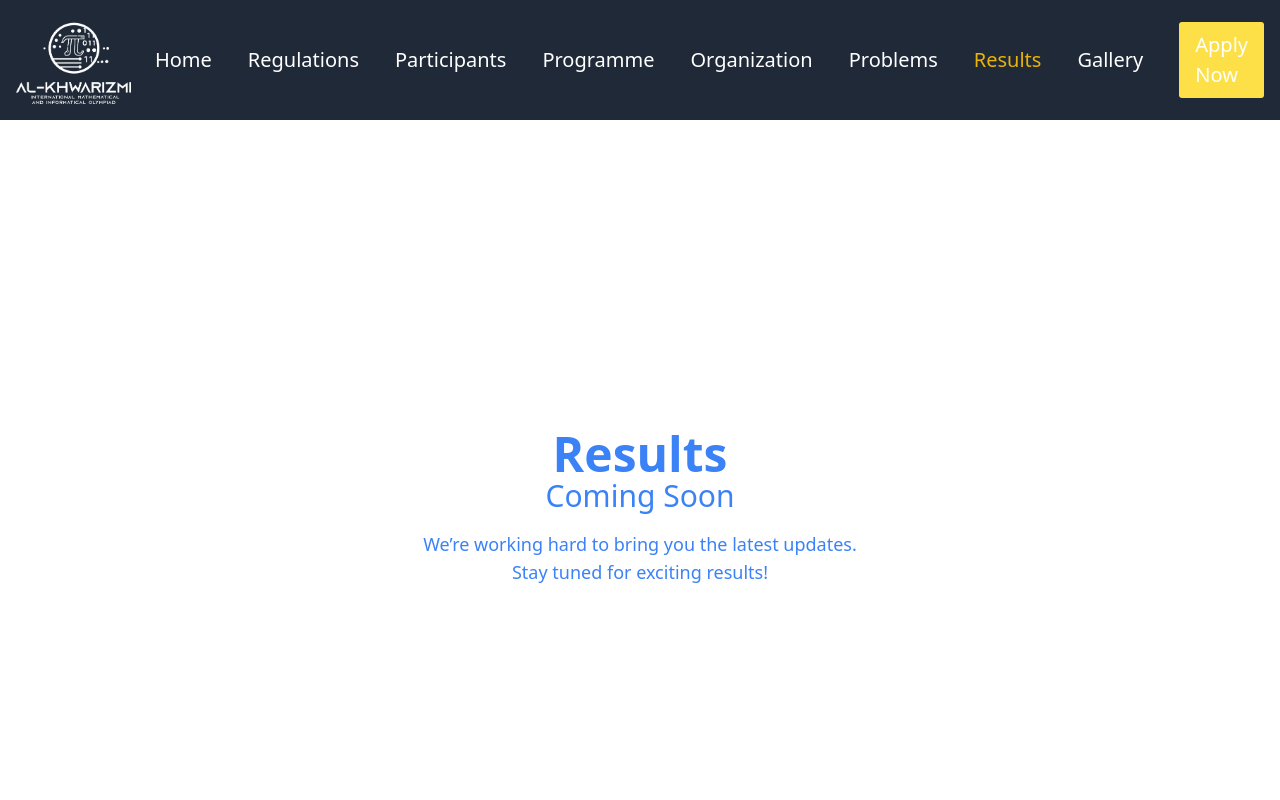
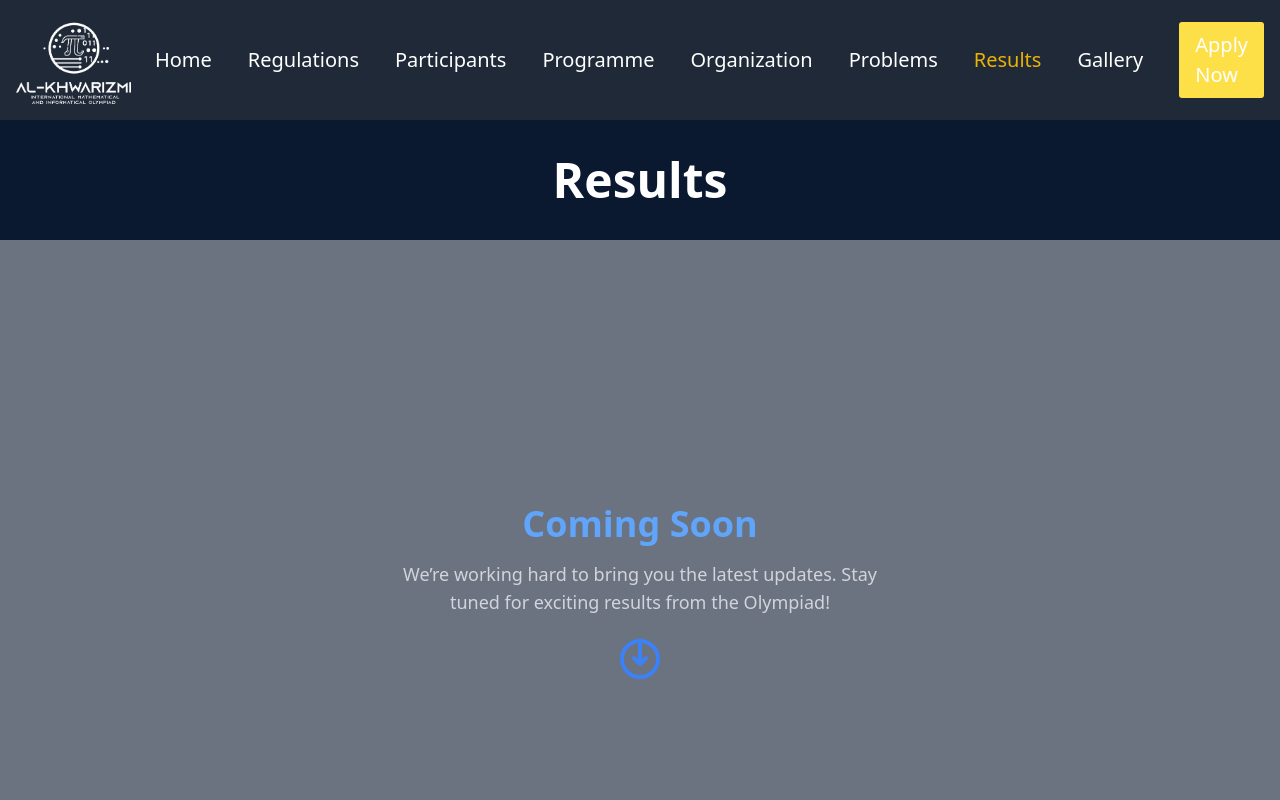
Before and after one commit to OkiljonDadakhanov/alxorazmiy, a Next.js app: page /results in a window 1280 px wide. Shown: the top 800 px of the page. Built offline with nearby package versions, Linux system fonts and the light colour scheme.

Commit message:
results page

```diff
--- a/app/results/page.tsx
+++ b/app/results/page.tsx
@@ -2,19 +2,42 @@ import React from "react";
 
 export default function Results() {
   return (
-    <section className="min-h-screen  text-blue-500 flex flex-col items-center justify-center">
+    <section className="min-h-screen flex flex-col items-center justify-between bg-gray-500 text-gray-300">
       {/* Header */}
-      <div className="text-center">
-        <h1 className="text-5xl font-semibold">Results</h1>
+      <div className="bg-[#0a192f] text-white p-6 sm:p-9 mb-6 sm:mb-8 w-full">
+        <h1 className="text-center text-3xl sm:text-4xl md:text-5xl font-semibold">
+          Results
+        </h1>
       </div>
 
-      {/* Coming Soon Animation */}
+      {/* Main Content */}
+      <main className="flex-grow flex flex-col items-center justify-center text-center px-4">
+        <h2 className="text-4xl font-semibold text-blue-400 mb-4">
+          Coming Soon
+        </h2>
+        <p className="text-lg max-w-lg mb-6">
+          We’re working hard to bring you the latest updates. Stay tuned for
+          exciting results from the Olympiad!
+        </p>
 
-      <h2 className="text-3xl font-medium mb-4">Coming Soon</h2>
-      <p className="text-blue-500 text-lg mb-6 max-w-md text-center">
-        We’re working hard to bring you the latest updates. Stay tuned for
-        exciting results!
-      </p>
+        {/* Placeholder for animation */}
+        <div className="animate-bounce">
+          <svg
+            xmlns="http://www.w3.org/2000/svg"
+            className="h-12 w-12 text-blue-500"
+            fill="none"
+            viewBox="0 0 24 24"
+            stroke="currentColor"
+          >
+            <path
+              strokeLinecap="round"
+              strokeLinejoin="round"
+              strokeWidth={2}
+              d="M12 3v12m0 0l-3-3m3 3l3-3M21 12.5a9 9 0 11-18 0 9 9 0 0118 0z"
+            />
+          </svg>
+        </div>
+      </main>
     </section>
   );
 }
```
